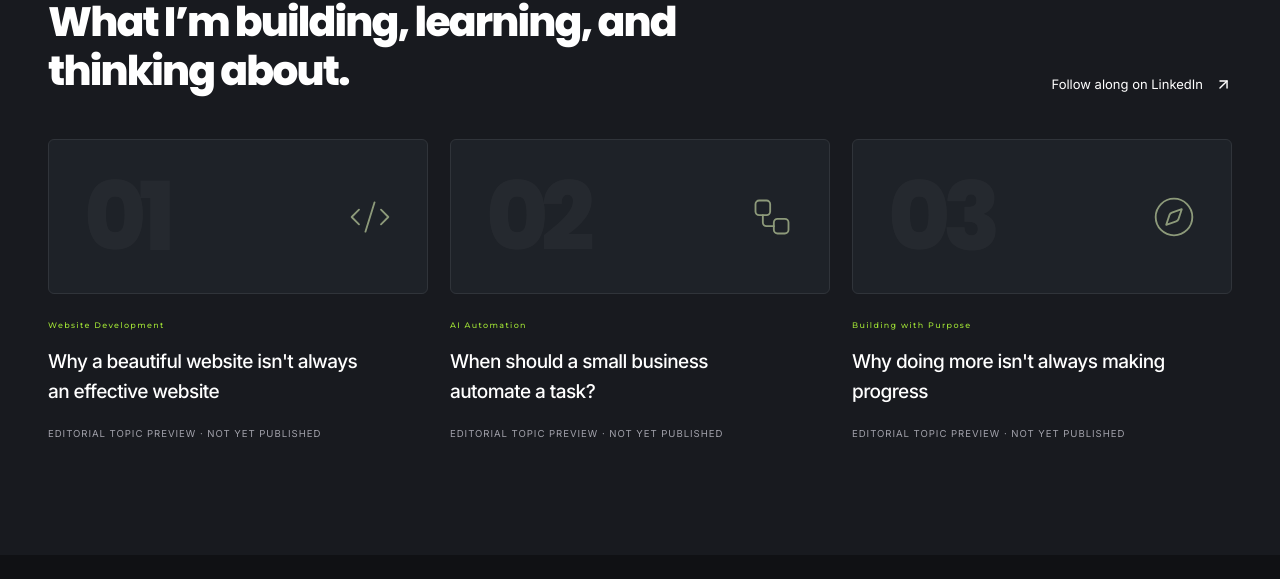
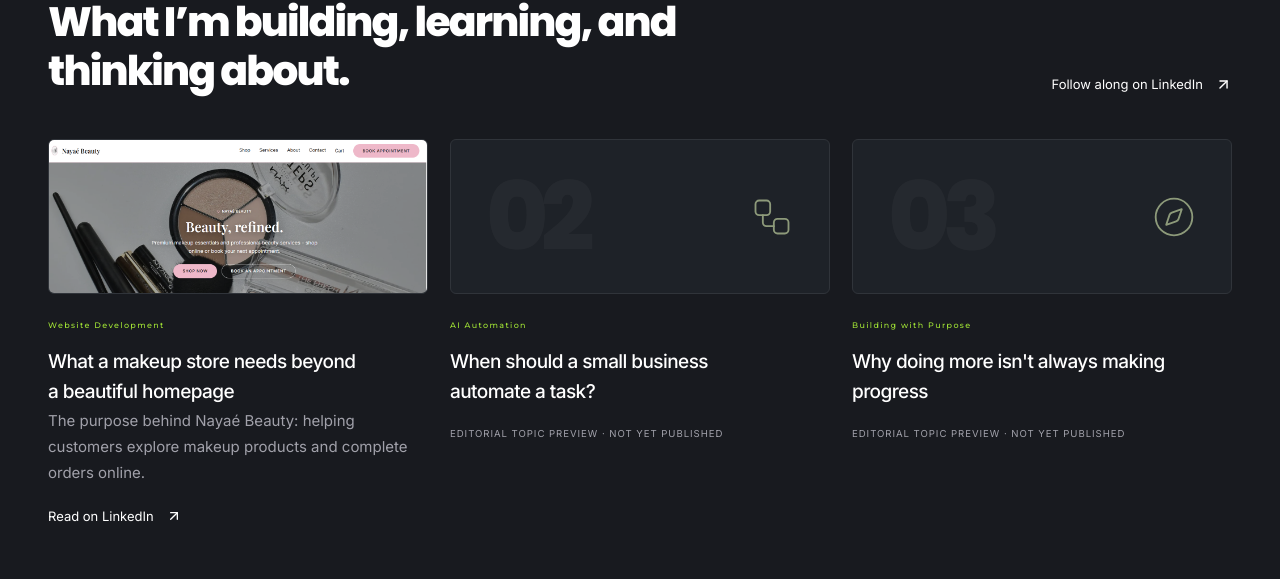
Before and after one commit to Dammy36/Linkedin-portofolio, a Next.js app: page / in a window 1280 px wide. Shown: the part 8112-8691 px from the top of the page. Built offline with nearby package versions, Linux system fonts and the light colour scheme; no server answers.

Commit message:
Replace website insight preview with Nayaé Beauty LinkedIn card

```diff
--- a/app/globals.css
+++ b/app/globals.css
@@ -908,6 +908,18 @@ svg {
   margin-bottom: 25px;
   overflow: hidden;
 }
+.insight-screenshot {
+  position: relative;
+  overflow: hidden;
+}
+.insight-screenshot img {
+  object-fit: cover;
+  object-position: top;
+}
+.insight-introduction {
+  margin-bottom: 1rem;
+  color: var(--muted);
+}
 .insight-art span {
   font-family: Poppins, Arial, sans-serif;
   font-size: 95px;
--- a/app/page.tsx
+++ b/app/page.tsx
@@ -1,4 +1,5 @@
 import Link from "next/link";
+import Image from "next/image";
 import {
   ArrowUpRight,
   Code2,
@@ -214,13 +215,36 @@ export default function Home() {
             <div className="three-grid">
               {insights.map((post, i) => (
                 <article className="insight-card" key={post.slug}>
-                  <div className="insight-art" aria-hidden="true">
-                    <span>0{i + 1}</span>
-                    {i === 0 ? <Code2 /> : i === 1 ? <Workflow /> : <Compass />}
-                  </div>
+                  {post.image ? (
+                    <div className="insight-art insight-screenshot">
+                      <Image
+                        src={post.image.src}
+                        alt={post.image.alt}
+                        fill
+                        sizes="(max-width: 800px) 100vw, 33vw"
+                      />
+                    </div>
+                  ) : (
+                    <div className="insight-art" aria-hidden="true">
+                      <span>0{i + 1}</span>
+                      {i === 0 ? <Code2 /> : i === 1 ? <Workflow /> : <Compass />}
+                    </div>
+                  )}
                   <p className="eyebrow">{post.category}</p>
                   <h3>{post.title}</h3>
-                  {post.body && post.publishedAt ? (
+                  {post.introduction && (
+                    <p className="insight-introduction">{post.introduction}</p>
+                  )}
+                  {post.linkedinUrl ? (
+                    <a
+                      className="inline-link"
+                      href={post.linkedinUrl}
+                      target="_blank"
+                      rel="noreferrer"
+                    >
+                      Read on LinkedIn <ArrowUpRight size={16} />
+                    </a>
+                  ) : post.body && post.publishedAt ? (
                     <Link
                       className="inline-link"
                       href={`/insights/${post.slug}`}
--- a/content/insights.ts
+++ b/content/insights.ts
@@ -2,15 +2,25 @@ export type Insight = {
   slug: string;
   category: string;
   title: string;
+  introduction?: string;
+  linkedinUrl?: string;
+  image?: { src: string; alt: string };
   body?: string;
   publishedAt?: string;
 };
 // A body and a genuine publication date enable a dedicated article page.
 export const insights: Insight[] = [
   {
-    slug: "effective-websites",
+    slug: "nayae-beauty",
     category: "Website Development",
-    title: "Why a beautiful website isn't always an effective website",
+    title: "What a makeup store needs beyond a beautiful homepage",
+    introduction:
+      "The purpose behind Nayaé Beauty: helping customers explore makeup products and complete orders online.",
+    linkedinUrl: "https://lnkd.in/p/d5i8feFi",
+    image: {
+      src: "/projects/capture-beauty.png",
+      alt: "Nayaé Beauty makeup store homepage with product photography and shopping navigation.",
+    },
   },
   {
     slug: "when-to-automate",
```
